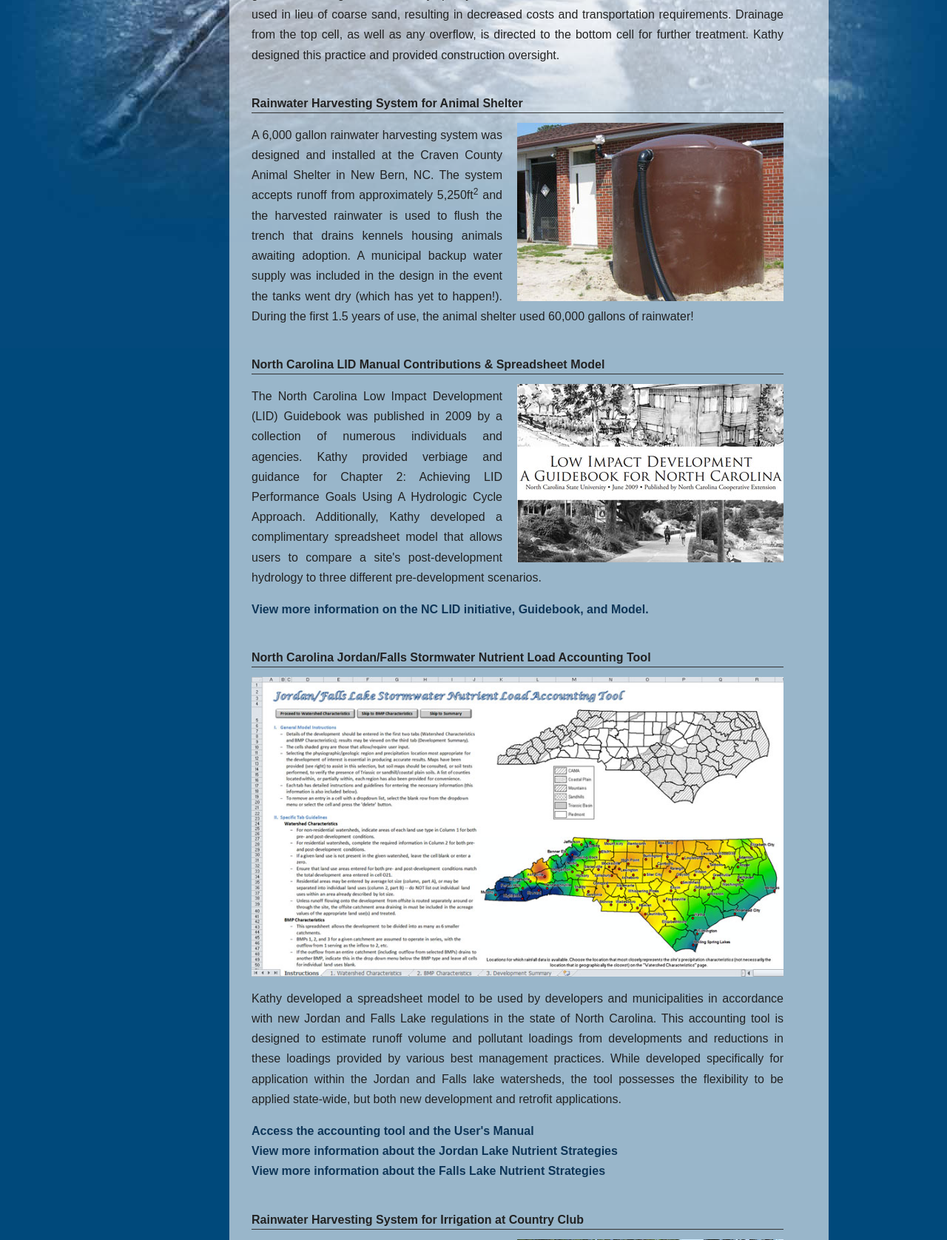
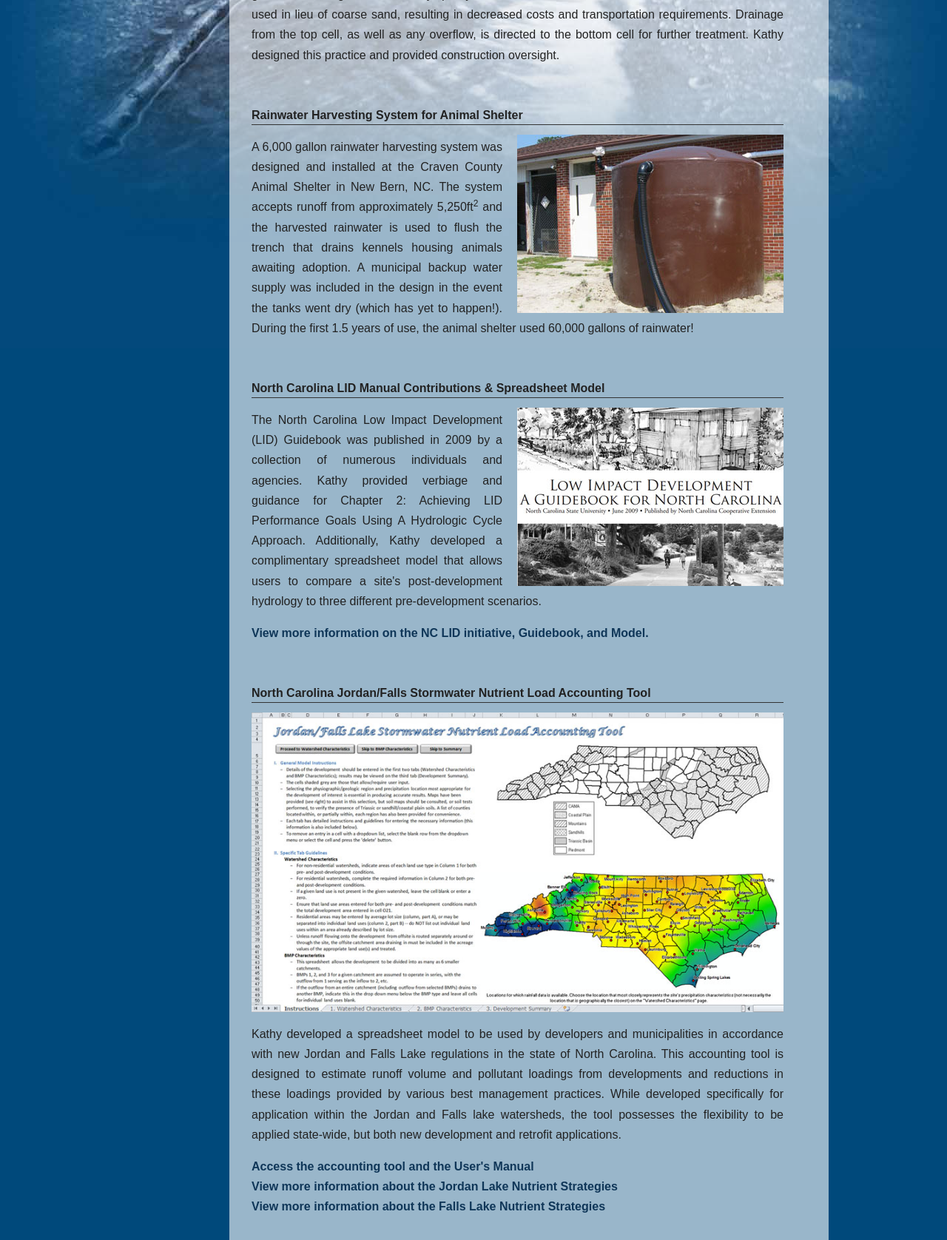
Before and after one commit to webninjataylor/stormwaterss, a PHP site: page /portfolio.php in a window 1280 px wide. Shown: the part 489-2165 px from the top of the page at 74% size. Run offline with PHP 8.4, Linux system fonts and the light colour scheme.

Commit message:
Space after EACH project

```diff
--- a/portfolio.php
+++ b/portfolio.php
@@ -11,6 +11,7 @@
     <article>
         <h1>Portfolio</h1>
 
+        <div class="project">
             <h2 class="first">Tiered Bioretention Facility</h2>
             <div id="cycler2" class="cycler cycler_inline">
                 <img class="active" src="images/tbf1.jpg">
@@ -18,14 +19,18 @@
                 <img src="images/tbf3.jpg">
             </div>
             <p>The tight clay soils and significant relief of Stokes County, North Carolina created a unique challenge in treating runoff from a school parking lot. The result was a tiered bioretention facility. The top bioretention cell accepts runoff from the 1.72-acre parking lot, allowing it to infiltration through the 3-foot bioretention media. The media is unique in that washed granite screenings from a nearby quarry were used in lieu of coarse sand, resulting in decreased costs and transportation requirements. Drainage from the top cell, as well as any overflow, is directed to the bottom cell for further treatment. Kathy designed this practice and provided construction oversight.</p>
+        </div>
 
+        <div class="project">
             <h2>Rainwater Harvesting System for Animal Shelter</h2>
             <div id="cycler3" class="cycler cycler_inline">
                 <img class="active" src="images/as1.jpg">
                 <img src="images/as2.jpg">
             </div>
             <p>A 6,000 gallon rainwater harvesting system was designed and installed at the Craven County Animal Shelter in New Bern, NC. The system accepts runoff from approximately 5,250ft<sup>2</sup> and the harvested rainwater is used to flush the trench that drains kennels housing animals awaiting adoption. A municipal backup water supply was included in the design in the event the tanks went dry (which has yet to happen!). During the first 1.5 years of use, the animal shelter used 60,000 gallons of rainwater!</p>
+        </div>
 
+        <div class="project">
             <h2>North Carolina LID Manual Contributions &amp; Spreadsheet Model</h2>
             <div id="cycler4" class="cycler cycler_inline">
                 <img class="active" src="images/lid1.jpg">
@@ -33,7 +38,9 @@
             </div>
             <p>The North Carolina Low Impact Development (LID) Guidebook was published in 2009 by a collection of numerous individuals and agencies. Kathy provided verbiage and guidance for Chapter 2: Achieving LID Performance Goals Using A Hydrologic Cycle Approach. Additionally, Kathy developed a complimentary spreadsheet model that allows users to compare a site's post-development hydrology to three different pre-development scenarios.</p>
             <p><a href="http://www.ces.ncsu.edu/depts/agecon/WECO/lidguidebook/">View more information on the NC LID initiative, Guidebook, and Model.</a></p>
+        </div>
 
+        <div class="project">
             <h2>North Carolina Jordan/Falls Stormwater Nutrient Load Accounting Tool</h2>
             <img class="content_image_full" src="images/ncjf.jpg">
             <p>Kathy developed a spreadsheet model to be used by developers and municipalities in accordance with new Jordan and Falls Lake regulations in the state of North Carolina. This accounting tool is designed to estimate runoff volume and pollutant loadings from developments and reductions in these loadings provided by various best management practices. While developed specifically for application within the Jordan and Falls lake watersheds, the tool possesses the flexibility to be applied state-wide, but both new development and retrofit applications.</p>
@@ -42,13 +49,16 @@
                 <a href="http://portal.ncdenr.org/web/jordanlake">View more information about the Jordan Lake Nutrient Strategies</a><br>
                 <a href="http://portal.ncdenr.org/web/wq/ps/nps/fallslake">View more information about the Falls Lake Nutrient Strategies</a>
             </p>
+        </div>
 
+        <div class="project">
             <h2>Rainwater Harvesting System for Irrigation at Country Club</h2>
             <div id="cycler5" class="cycler cycler_inline">
                 <img class="active" src="images/cc1.jpg">
                 <img src="images/cc2.jpg">
             </div>
             <p>Kathy designed and installed a 12,000 gallon rainwater harvesting system at River Bend Country Club in New Bern, NC. Runoff was collected from 6,500ft<sup>2</sup> of the pool deck and 6,600ft<sup>2</sup> of roof surface. Due to the flat topography in this coastal area, an underground tank and pump system was used to convey the runoff to the 3 aboveground storage tanks. The collected rainwater was used for irrigating the turfgrass surrounding the pool and tennis courts. Unlike many irrigation applications, this system was designed to irrigate year-round to facilitate stormwater management. This resulted in a substantial reduction in flooding around the tennis courts and maintenance buildings, as well as a reduction in the stormwater fee issued by the town of River Bend.</p>
+        </div>
 
         <div class="project">
             <h2>Stormwater Wetland for Parking Lot Runoff</h2>
@@ -59,6 +69,7 @@
             <p>This wetland was designed for an industrial processing facility in Wilson County for treatment of stormwater runoff from the adjacent parking lot. The 33,000ft<sup>2</sup> wetland is slightly undersized for the contributing drainage area, but still provides substantial mitigation and treatment of the contributing runoff.</p>
         </div>
 
+        <div class="project">
             <h2>Rainwater Harvesting System for Irrigation &amp; Stormwater Management</h2>
             <div id="cycler7" class="cycler cycler_inline">
                 <img class="active" src="images/irrigation1.jpg">
@@ -66,7 +77,9 @@
                 <img src="images/irrigation3.jpg">
             </div>
             <p>This innovative rainwater harvesting system was designed and installed for Tryon Palace in New Bern, NC. Located in a historical district, aesthetics were a critical concern when implementing this system. Accordingly, the system was designed to fit in a hidden alley, between a brick wall and a building, and consisted of 5 Waterwall Fatboy storage tanks connected together via piping. The system was used to irrigate the signature flower gardens at Tryon Palace, with two spigots installed at easily-accessible locations. Overflow from the system was directed to a small rain garden for infiltration.</p>
+        </div>
 
+        <div class="project">
             <h2>Rainwater Harvesting System for Fire Station</h2>
             <div id="cycler8" class="cycler cycler_inline">
                 <img class="active" src="images/fs1.jpg">
@@ -74,7 +87,9 @@
                 <img src="images/fs3.gif">
             </div>
             <p>A retrofit rainwater harvesting system was designed for a fire station in Raleigh, NC for washing fire trucks. The tanks were designed with a wood wrap and metal roof to improve aesthetic appearances.  Kathy provided design and construction oversight services for the project.</p>
+        </div>
 
+        <div class="project">
             <h2>Urban Stormwater Retrofit Feasibility &amp; Economic Study</h2>
             <div id="cycler9" class="cycler cycler_inline">
                 <img class="active" src="images/urban1.gif">
@@ -86,20 +101,25 @@
                 <p>New regulations in the state of North Carolina, USA, require all communities within the Jordan Lake watershed – a water supply watershed – to reduce their nitrogen and phosphorus loadings to the lake by establishing stromwater control measures (SCMs) for new and existing development (NCDENR 2009). It is anticipated that these new regulations will be emulated in many urban areas across the state of North Carolina and the United States. As such, it is important to understand the feasibility, both physically and economically, of implementing such practices. The goal of this project was to evaluate the feasibility and cost-effectiveness of treating stormwater in urban areas that have already been developed. Furthermore, it was necessary to determine if the state-mandated nitrogen and phosphorus reduction goals of 8% and 5%, respectively, for existing development within the watershed were attainable via retrofit stormwater management practices. Seven North Carolina cities, that are members of the Urban Water Consortium Stormwater Group, served as the study locations: Raleigh, Durham, Greensboro, Wilmington, High Point, Winston-Salem and Charlotte. One watershed, between 260 and 520 ha, was selected from each of these cities for analysis. An eighth watershed was chosen from Greensboro as well. A ninth larger watershed was analyzed as well, though emphasis was placed on identifying large, regional SCMs as opposed to smaller, site-specific practices.</p>
                 <p>Annual total phosphorus and total nitrogen load reductions, as well as design, construction, land and maintenance costs were estimated. Results indicated that the quantity and type of retrofit opportunities were dictated primarily by land use, with commercial and industrial providing the most opportunities and rural and ultra-urban areas providing the least. Watersheds with greater numbers of retrofit practices produced higher potential load reduction estimates, indicating that focusing retrofit efforts on land uses that traditionally offer the most retrofit opportunities will most likely result in the highest pollutant load reductions. It was determined that certain site-specific stormwater control measures, namely level spreader-filter strips, constructed wetlands and bioretention often provide the most pollutant removal for the least amount of cost. Finally, the use of larger, regional SCMs provided a discernable benefit (for water quality improvement or economically) over smaller, site-specific practices.</p>
             </block>
+        </div>
 
+        <div class="project">
             <h2>Bioretention Practices for Parking Lot Runoff</h2>
             <div id="cycler10" class="cycler cycler_inline">
                 <img class="active" src="images/brp1.jpg">
                 <img src="images/brp2.jpg">
             </div>
             <p>Previously installed stormwater management practices for this were not functioning as originally designed and attended. The practices were analyzed and the following problems identified: (1) little to no ponding depth within the individual bioretention practices, (2) installed media did not adhere to current state specifications, (3) shallow underdrain depths (sometimes less than 2'), allowing little to no internal storage within the cells, (4) substantial undersizing of at least 2 of the existing cells, and (5) substantial erosion in the last cell of the series. Designs plans and cost estimates were developed to restore the existing BMPs to functioning stormwater practices that complied with state regulations.</p>
+        </div>
 
+        <div class="project">
             <h2>Permeable Pavement for Parking Lot Runoff</h2>
             <div id="cycler11" class="cycler cycler_inline">
                 <img class="active" src="images/pp1.gif">
                 <img src="images/pp2.gif">
             </div>
             <p>A retrofit permable pavement design was created for a site located in Pender County, NC. The design replaced the stalls of an existing parking lot with permeable interlocking concrete pavers (PICP) that accepted runoff from the driving lane of the lot, resulting in treatment of runoff for the entire lot. The underdrains from the PICP were directed to an existing drop inlet, which emptied into a vegetated swale.</p>
+        </div>
     </article>
     <?php include('includes/footer.php'); ?>
 </body>
```
Lines whose indentation alone changed are shown as unchanged.
